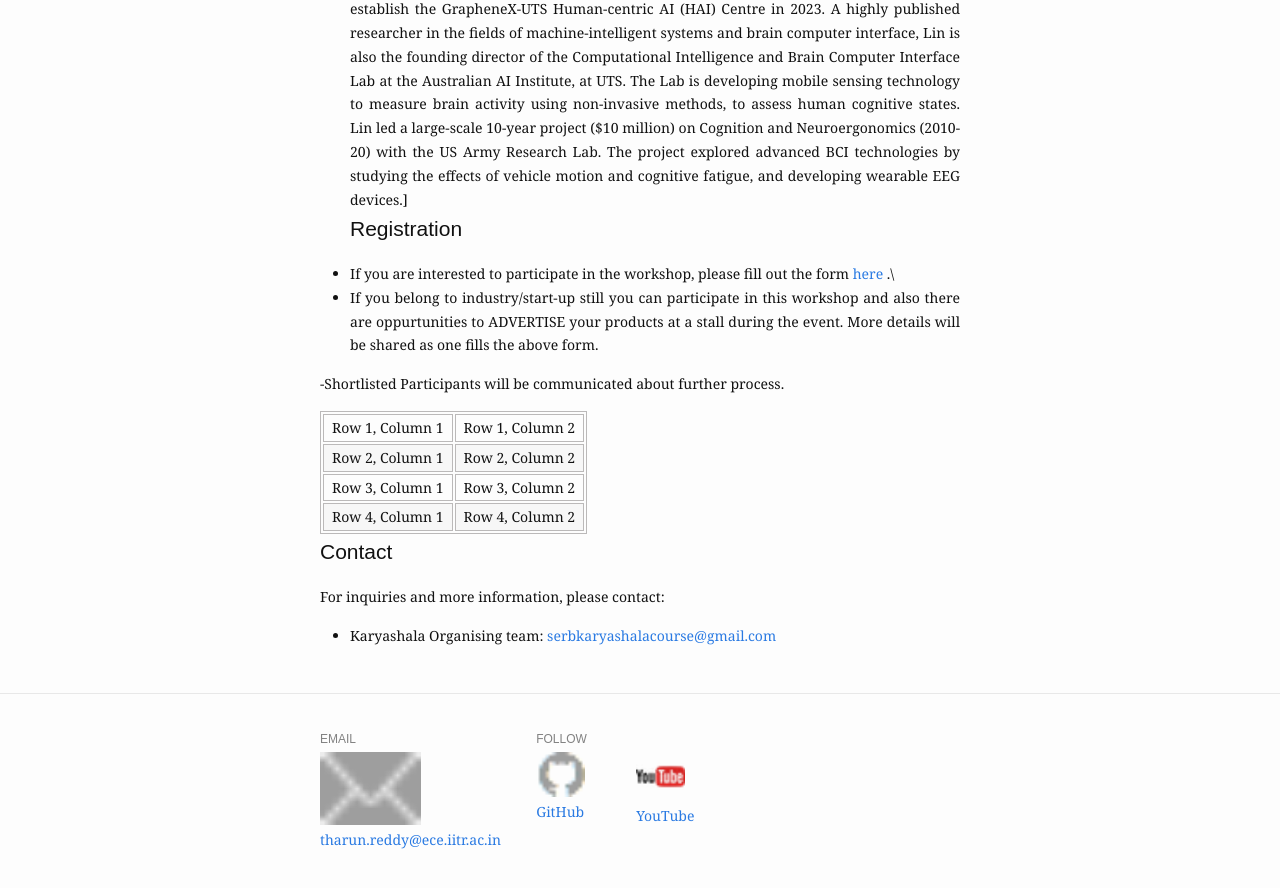
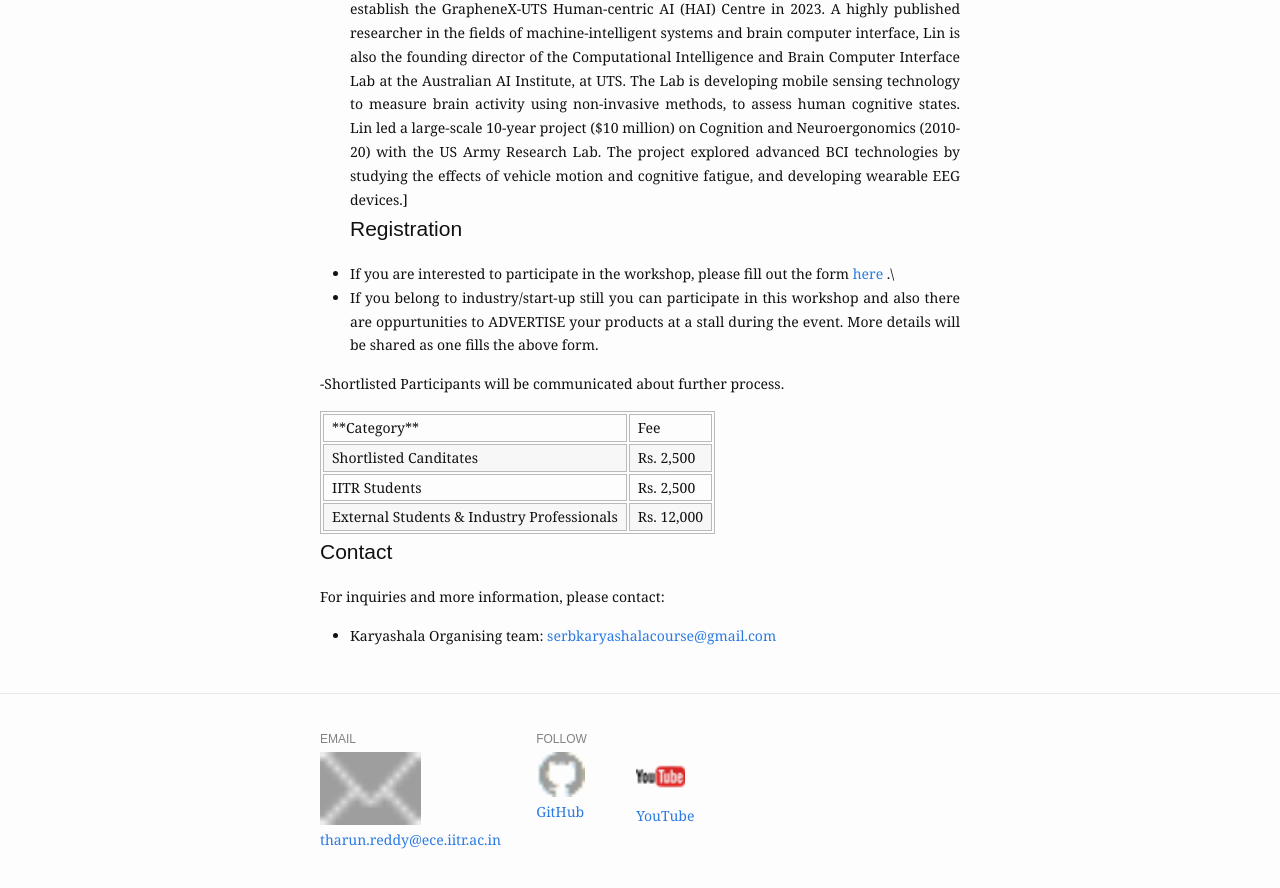
Before and after one commit to tharuniitk/tharuniitk.github.io, a Jekyll site: the page built from workshops.md, in a window 1280 px wide and 900 px high, scrolled down 9242 px. Shown: the top 888 px of the window. Built offline with Jekyll 4.4.1, drawn with Linux system fonts in a browser that asks for light colours.

Commit message:
Update workshops.md

```diff
--- a/workshops.md
+++ b/workshops.md
@@ -99,20 +99,20 @@ Lin led a large-scale 10-year project ($10 million) on Cognition and Neuroergono
 -Shortlisted Participants will be communicated about further process.
 <table border="1">
   <tr>
-    <td>Row 1, Column 1</td>
-    <td>Row 1, Column 2</td>
+    <td>**Category**</td>
+    <td>Fee</td>
   </tr>
   <tr>
-    <td>Row 2, Column 1</td>
-    <td>Row 2, Column 2</td>
+    <td>Shortlisted Canditates</td>
+    <td>Rs. 2,500</td>
   </tr>
   <tr>
-    <td>Row 3, Column 1</td>
-    <td>Row 3, Column 2</td>
+    <td>IITR Students</td>
+    <td>Rs. 2,500</td>
   </tr>
   <tr>
-    <td>Row 4, Column 1</td>
-    <td>Row 4, Column 2</td>
+    <td>External Students & Industry Professionals</td>
+    <td>Rs. 12,000</td>
   </tr>
 </table>
 
```
